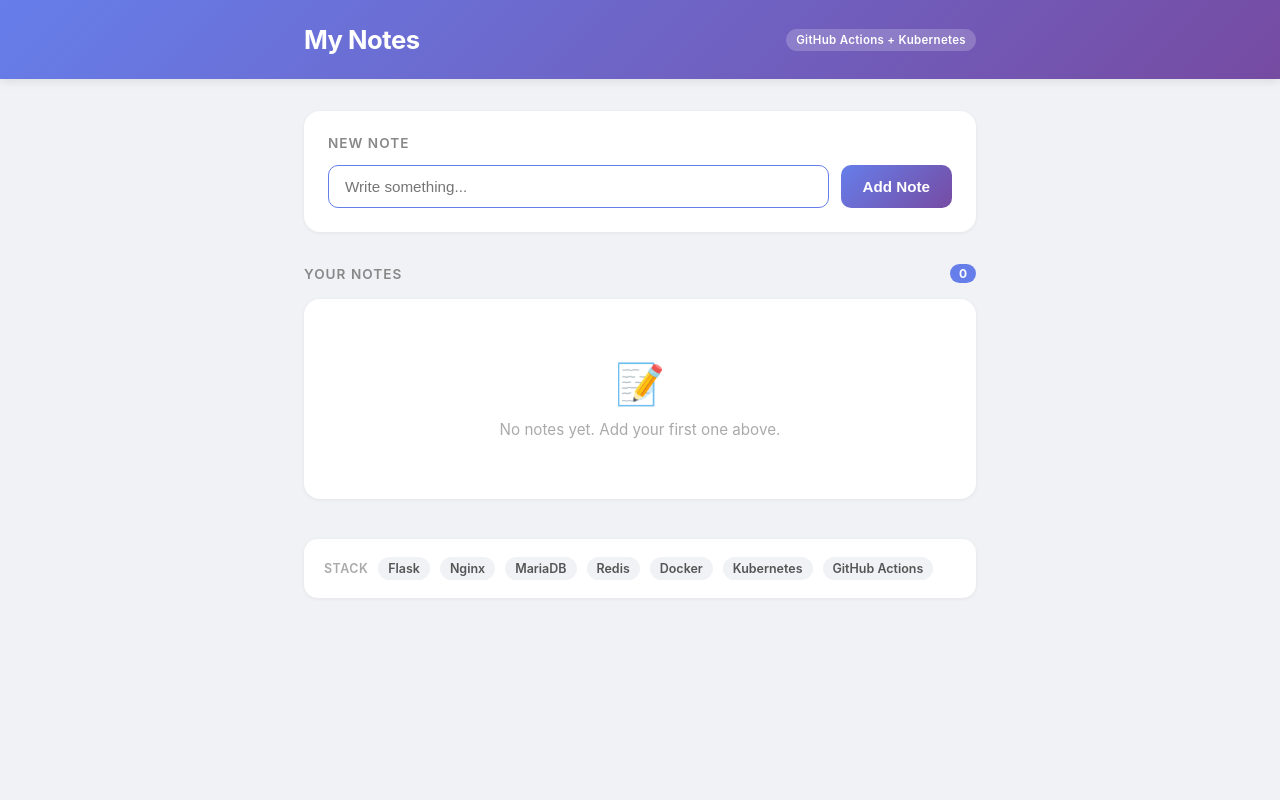
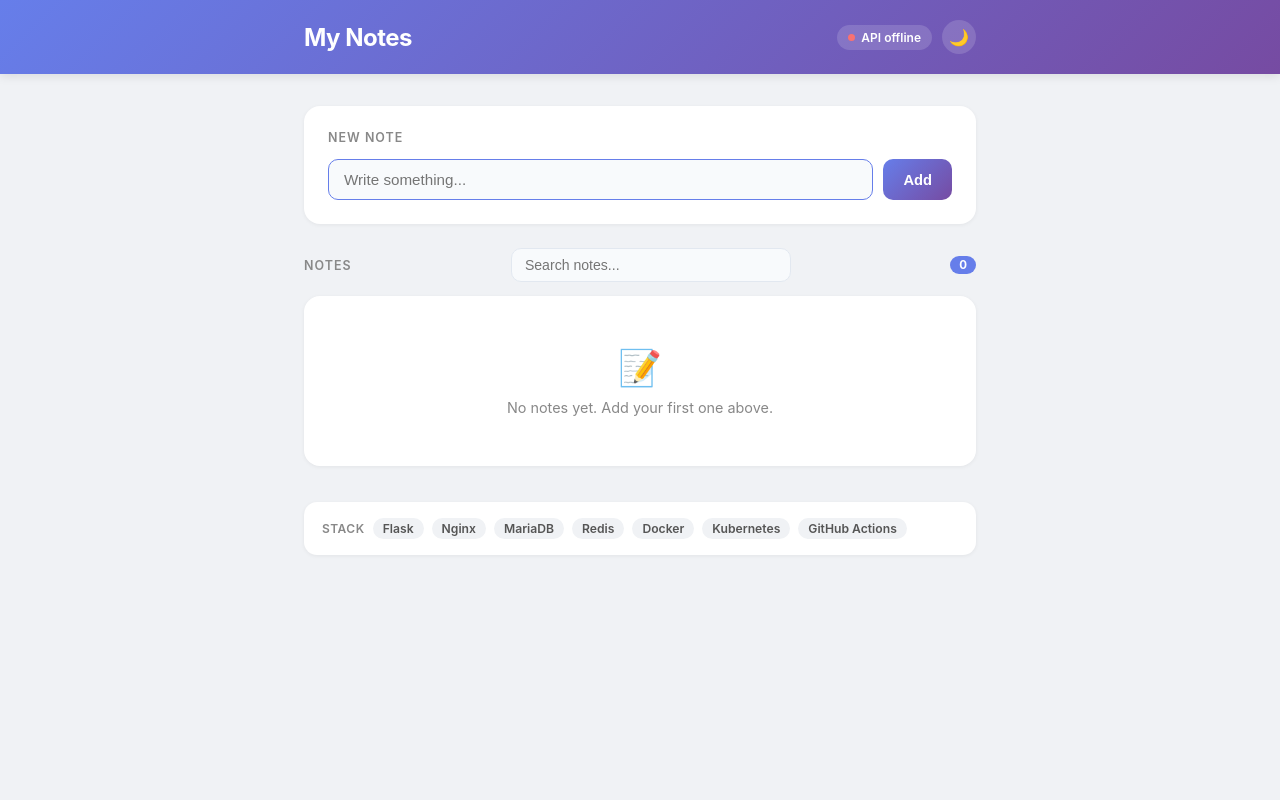
Before and after one commit to dinethsasanka/devops-project, a Flask app: page / in a window 1280 px wide. Run offline with Flask 3, Linux system fonts and the light colour scheme; data that the repository does not hold is empty.

Commit message:
Update: New UI

```diff
--- a/app/templates/index.html
+++ b/app/templates/index.html
@@ -5,18 +5,45 @@
   <meta name="viewport" content="width=device-width, initial-scale=1.0">
   <title>Notes App</title>
   <style>
+    :root {
+      --bg: #f0f2f5;
+      --surface: #ffffff;
+      --text: #1a1a2e;
+      --text-muted: #888;
+      --border: #e2e8f0;
+      --input-bg: #f8fafc;
+      --pill-bg: #f0f2f5;
+      --pill-text: #555;
+      --shadow: 0 1px 4px rgba(0,0,0,0.06);
+      --shadow-hover: 0 4px 12px rgba(102,126,234,0.15);
+    }
+
+    [data-theme="dark"] {
+      --bg: #0f0f1a;
+      --surface: #1a1a2e;
+      --text: #e8e8f0;
+      --text-muted: #666;
+      --border: #2a2a40;
+      --input-bg: #0f0f1a;
+      --pill-bg: #0f0f1a;
+      --pill-text: #aaa;
+      --shadow: 0 1px 4px rgba(0,0,0,0.3);
+      --shadow-hover: 0 4px 12px rgba(102,126,234,0.25);
+    }
+
     * { margin: 0; padding: 0; box-sizing: border-box; }
 
     body {
       font-family: -apple-system, BlinkMacSystemFont, 'Segoe UI', sans-serif;
-      background: #f0f2f5;
+      background: var(--bg);
       min-height: 100vh;
-      color: #1a1a2e;
+      color: var(--text);
+      transition: background 0.3s, color 0.3s;
     }
 
     header {
       background: linear-gradient(135deg, #667eea 0%, #764ba2 100%);
-      padding: 24px 0;
+      padding: 20px 0;
       box-shadow: 0 2px 10px rgba(0,0,0,0.1);
     }
 
@@ -31,20 +58,56 @@
 
     header h1 {
       color: white;
-      font-size: 1.6rem;
+      font-size: 1.5rem;
       font-weight: 700;
       letter-spacing: -0.5px;
     }
 
-    .badge {
-      background: rgba(255,255,255,0.2);
+    .header-right {
+      display: flex;
+      align-items: center;
+      gap: 10px;
+    }
+
+    .health-badge {
+      display: flex;
+      align-items: center;
+      gap: 6px;
+      background: rgba(255,255,255,0.15);
       color: white;
-      font-size: 0.72rem;
+      font-size: 0.75rem;
       font-weight: 600;
-      padding: 4px 10px;
+      padding: 5px 11px;
       border-radius: 20px;
-      letter-spacing: 0.3px;
     }
+
+    .health-dot {
+      width: 7px;
+      height: 7px;
+      border-radius: 50%;
+      background: #ccc;
+      transition: background 0.4s;
+    }
+
+    .health-dot.up { background: #4ade80; }
+    .health-dot.down { background: #f87171; }
+
+    .dark-toggle {
+      background: rgba(255,255,255,0.15);
+      border: none;
+      color: white;
+      width: 34px;
+      height: 34px;
+      border-radius: 50%;
+      cursor: pointer;
+      font-size: 1rem;
+      display: flex;
+      align-items: center;
+      justify-content: center;
+      transition: background 0.2s;
+    }
+
+    .dark-toggle:hover { background: rgba(255,255,255,0.25); }
 
     .container {
       max-width: 720px;
@@ -53,51 +116,51 @@
     }
 
     .add-card {
-      background: white;
+      background: var(--surface);
       border-radius: 16px;
       padding: 24px;
-      margin-bottom: 32px;
-      box-shadow: 0 1px 4px rgba(0,0,0,0.06);
+      margin-bottom: 24px;
+      box-shadow: var(--shadow);
+      transition: background 0.3s;
     }
 
     .add-card h2 {
-      font-size: 0.85rem;
+      font-size: 0.78rem;
       text-transform: uppercase;
       letter-spacing: 1px;
-      color: #888;
+      color: var(--text-muted);
       margin-bottom: 14px;
       font-weight: 600;
     }
 
     .input-row {
       display: flex;
-      gap: 12px;
+      gap: 10px;
     }
 
-    .input-row input {
+    .input-row input, .search-input {
       flex: 1;
-      padding: 12px 16px;
-      border: 1.5px solid #e2e8f0;
+      padding: 11px 15px;
+      border: 1.5px solid var(--border);
       border-radius: 10px;
       font-size: 0.95rem;
       outline: none;
-      transition: border-color 0.2s;
-      color: #1a1a2e;
-      background: #f8fafc;
+      transition: border-color 0.2s, background 0.3s;
+      color: var(--text);
+      background: var(--input-bg);
     }
 
-    .input-row input:focus {
+    .input-row input:focus, .search-input:focus {
       border-color: #667eea;
-      background: white;
     }
 
     .input-row button {
-      padding: 12px 22px;
+      padding: 11px 20px;
       background: linear-gradient(135deg, #667eea, #764ba2);
       color: white;
       border: none;
       border-radius: 10px;
-      font-size: 0.95rem;
+      font-size: 0.92rem;
       font-weight: 600;
       cursor: pointer;
       transition: opacity 0.2s;
@@ -106,81 +169,95 @@
 
     .input-row button:hover { opacity: 0.88; }
 
-    .notes-header {
+    .toolbar {
       display: flex;
       align-items: center;
       justify-content: space-between;
-      margin-bottom: 16px;
+      margin-bottom: 14px;
+      gap: 12px;
     }
 
-    .notes-header h2 {
-      font-size: 0.85rem;
+    .notes-label {
+      font-size: 0.78rem;
       text-transform: uppercase;
       letter-spacing: 1px;
-      color: #888;
+      color: var(--text-muted);
       font-weight: 600;
+      white-space: nowrap;
+    }
+
+    .search-wrap {
+      flex: 1;
+      max-width: 280px;
+    }
+
+    .search-input {
+      width: 100%;
+      padding: 8px 13px;
+      font-size: 0.88rem;
     }
 
     .count-badge {
       background: #667eea;
       color: white;
-      font-size: 0.75rem;
+      font-size: 0.72rem;
       font-weight: 700;
       padding: 2px 9px;
       border-radius: 12px;
+      white-space: nowrap;
     }
 
     .notes-list {
       display: flex;
       flex-direction: column;
-      gap: 12px;
+      gap: 10px;
     }
 
     .note-card {
-      background: white;
-      border-radius: 14px;
-      padding: 18px 20px;
+      background: var(--surface);
+      border-radius: 13px;
+      padding: 16px 18px;
       display: flex;
       align-items: center;
       justify-content: space-between;
-      box-shadow: 0 1px 4px rgba(0,0,0,0.06);
-      transition: box-shadow 0.2s, transform 0.15s;
+      box-shadow: var(--shadow);
+      transition: box-shadow 0.2s, transform 0.15s, background 0.3s;
       border-left: 4px solid #667eea;
     }
 
     .note-card:hover {
-      box-shadow: 0 4px 12px rgba(102,126,234,0.15);
+      box-shadow: var(--shadow-hover);
       transform: translateY(-1px);
     }
 
-    .note-content {
-      flex: 1;
-    }
+    .note-card.hidden { display: none; }
+
+    .note-content { flex: 1; }
 
     .note-text {
-      font-size: 1rem;
-      color: #1a1a2e;
+      font-size: 0.97rem;
+      color: var(--text);
       font-weight: 500;
       line-height: 1.5;
     }
 
     .note-meta {
-      font-size: 0.78rem;
-      color: #aaa;
-      margin-top: 4px;
+      font-size: 0.76rem;
+      color: var(--text-muted);
+      margin-top: 3px;
     }
 
     .delete-btn {
       background: none;
-      border: 1.5px solid #f0e0e0;
+      border: 1.5px solid var(--border);
       color: #d9534f;
-      padding: 6px 14px;
+      padding: 5px 13px;
       border-radius: 8px;
-      font-size: 0.82rem;
+      font-size: 0.8rem;
       cursor: pointer;
       font-weight: 600;
       transition: all 0.2s;
-      margin-left: 16px;
+      margin-left: 14px;
       white-space: nowrap;
     }
 
@@ -190,51 +267,59 @@
       border-color: #d9534f;
     }
 
+    .no-results {
+      display: none;
+      text-align: center;
+      padding: 30px;
+      color: var(--text-muted);
+      font-size: 0.9rem;
+    }
+
     .empty-state {
       text-align: center;
-      padding: 60px 24px;
-      background: white;
+      padding: 50px 24px;
+      background: var(--surface);
       border-radius: 16px;
-      box-shadow: 0 1px 4px rgba(0,0,0,0.06);
+      box-shadow: var(--shadow);
+      transition: background 0.3s;
     }
 
-    .empty-icon {
-      font-size: 2.5rem;
-      margin-bottom: 12px;
-    }
+    .empty-icon { font-size: 2.2rem; margin-bottom: 10px; }
 
     .empty-state p {
-      color: #aaa;
-      font-size: 0.95rem;
+      color: var(--text-muted);
+      font-size: 0.9rem;
     }
 
     .stack-info {
-      margin-top: 40px;
-      background: white;
-      border-radius: 14px;
-      padding: 18px 20px;
-      box-shadow: 0 1px 4px rgba(0,0,0,0.06);
+      margin-top: 36px;
+      background: var(--surface);
+      border-radius: 13px;
+      padding: 16px 18px;
+      box-shadow: var(--shadow);
       display: flex;
       flex-wrap: wrap;
-      gap: 10px;
+      gap: 8px;
       align-items: center;
+      transition: background 0.3s;
     }
 
     .stack-label {
-      font-size: 0.78rem;
-      color: #aaa;
+      font-size: 0.75rem;
+      color: var(--text-muted);
       font-weight: 600;
       text-transform: uppercase;
       letter-spacing: 0.5px;
     }
 
     .stack-pill {
-      background: #f0f2f5;
-      color: #555;
-      font-size: 0.78rem;
+      background: var(--pill-bg);
+      color: var(--pill-text);
+      font-size: 0.76rem;
       font-weight: 600;
-      padding: 4px 10px;
+      padding: 3px 10px;
       border-radius: 20px;
+      transition: background 0.3s;
     }
   </style>
 </head>
@@ -243,7 +328,13 @@
 <header>
   <div class="header-inner">
     <h1>My Notes</h1>
-    <span class="badge">GitHub Actions + Kubernetes</span>
+    <div class="header-right">
+      <div class="health-badge">
+        <div class="health-dot" id="health-dot"></div>
+        <span id="health-label">API</span>
+      </div>
+      <button class="dark-toggle" onclick="toggleDark()" id="dark-btn" title="Toggle dark mode">🌙</button>
+    </div>
   </div>
 </header>
 
@@ -260,20 +351,29 @@
           required
           autofocus
         >
-        <button type="submit">Add Note</button>
+        <button type="submit">Add</button>
       </div>
     </form>
   </div>
 
-  <div class="notes-header">
-    <h2>Your Notes</h2>
-    <span class="count-badge">{{ notes|length }}</span>
+  <div class="toolbar">
+    <span class="notes-label">Notes</span>
+    <div class="search-wrap">
+      <input
+        type="text"
+        class="search-input"
+        placeholder="Search notes..."
+        oninput="filterNotes(this.value)"
+        id="search-input"
+      >
+    </div>
+    <span class="count-badge" id="count-badge">{{ notes|length }}</span>
   </div>
 
-  <div class="notes-list">
+  <div class="notes-list" id="notes-list">
     {% if notes %}
       {% for note in notes %}
-      <div class="note-card">
+      <div class="note-card" data-content="{{ note.content | lower }}">
         <div class="note-content">
           <div class="note-text">{{ note.content }}</div>
           <div class="note-meta">{{ note.created_at }}</div>
@@ -283,6 +383,7 @@
         </a>
       </div>
       {% endfor %}
+      <div class="no-results" id="no-results">No notes match your search.</div>
     {% else %}
       <div class="empty-state">
         <div class="empty-icon">📝</div>
@@ -304,5 +405,65 @@
 
 </div>
 
+<script>
+  const totalNotes = Number('{{ notes|length }}');
+
+  async function checkHealth() {
+    const dot = document.getElementById('health-dot');
+    const label = document.getElementById('health-label');
+    try {
+      const res = await fetch('/api/health');
+      const data = await res.json();
+      if (data.status === 'ok') {
+        dot.className = 'health-dot up';
+        label.textContent = 'API online';
+      } else {
+        dot.className = 'health-dot down';
+        label.textContent = 'API error';
+      }
+    } catch {
+      dot.className = 'health-dot down';
+      label.textContent = 'API offline';
+    }
+  }
+
+  function filterNotes(query) {
+    const cards = document.querySelectorAll('.note-card[data-content]');
+    const noResults = document.getElementById('no-results');
+    const badge = document.getElementById('count-badge');
+    const q = query.toLowerCase().trim();
+    let visible = 0;
+
+    cards.forEach(card => {
+      const match = !q || card.dataset.content.includes(q);
+      card.classList.toggle('hidden', !match);
+      if (match) visible++;
+    });
+
+    badge.textContent = q ? `${visible}/${totalNotes}` : totalNotes;
+    if (noResults) {
+      noResults.style.display = visible === 0 && q ? 'block' : 'none';
+    }
+  }
+
+  function toggleDark() {
+    const isDark = document.documentElement.getAttribute('data-theme') === 'dark';
+    document.documentElement.setAttribute('data-theme', isDark ? '' : 'dark');
+    document.getElementById('dark-btn').textContent = isDark ? '🌙' : '☀️';
+    localStorage.setItem('theme', isDark ? 'light' : 'dark');
+  }
+
+  (function initTheme() {
+    const saved = localStorage.getItem('theme');
+    if (saved === 'dark') {
+      document.documentElement.setAttribute('data-theme', 'dark');
+      document.getElementById('dark-btn').textContent = '☀️';
+    }
+  })();
+
+  checkHealth();
+  setInterval(checkHealth, 30000);
+</script>
+
 </body>
 </html>
```
